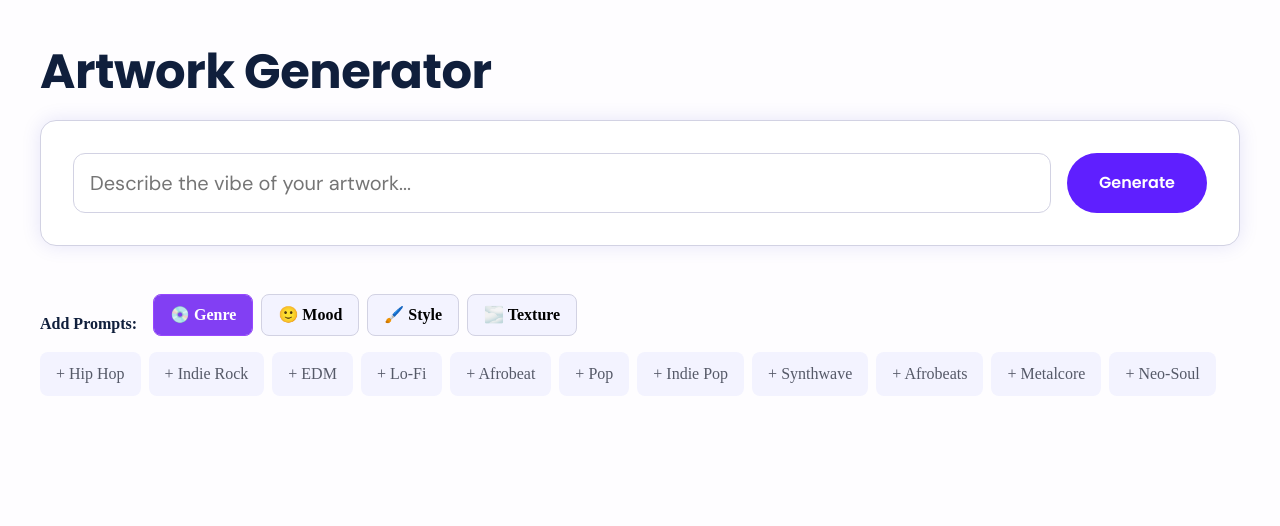
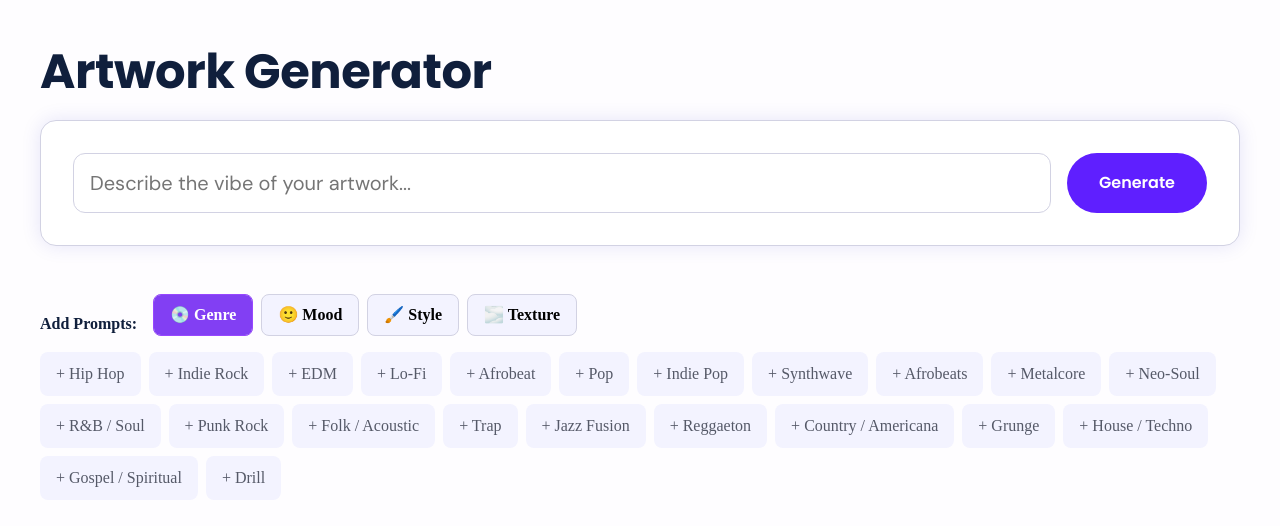
Before and after one commit to dittomusic-JK/ditto-artgen-starter, a Next.js app: page / in a window 1280 px wide. Shown: the top 526 px of the page. Built offline with nearby package versions, Linux system fonts and the light colour scheme.

Commit message:
Update index.js

```diff
--- a/pages/index.js
+++ b/pages/index.js
@@ -16,10 +16,35 @@ const FONTS = [
 
 const TABS = ['genre', 'mood', 'style', 'texture'];
 const PROMPTS = {
-  genre: ['Hip Hop','Indie Rock','EDM','Lo-Fi','Afrobeat','Pop','Indie Pop','Synthwave','Afrobeats','Metalcore','Neo-Soul'],
-  mood: ['Dreamy','Dark & Moody','Energetic','Nostalgic','Uplifting','Aggressive','Mellow','Epic / Cinematic'],
-  style: ['Photographic','Illustration','Collage','Vaporwave','Minimal','Oil Paint','3D Render','Graffiti'],
-  texture: ['Grainy Film','Clean Digital','Distressed','Neon Glow','Pastel','High Contrast B&W']
+  genre: [
+    'Hip Hop','Indie Rock','EDM','Lo-Fi','Afrobeat','Pop','Indie Pop','Synthwave',
+    'Afrobeats','Metalcore','Neo-Soul',
+    // new
+    'R&B / Soul','Punk Rock','Folk / Acoustic','Trap','Jazz Fusion','Reggaeton',
+    'Country / Americana','Grunge','House / Techno','Gospel / Spiritual','Drill'
+  ],
+  mood: [
+    'Dreamy','Dark & Moody','Energetic','Nostalgic','Uplifting','Aggressive',
+    'Mellow','Epic / Cinematic',
+    // new
+    'Melancholic','Euphoric','Raw / Unpolished','Hopeful','Haunting',
+    'Introspective','Rebellious','Playful','Futuristic','Romantic','Chill / Relaxed'
+  ],
+  style: [
+    'Photographic','Illustration','Collage','Vaporwave','Minimal','Oil Paint',
+    '3D Render','Graffiti',
+    // new
+    'Surrealism','Abstract Shapes','Anime / Manga Inspired','Retro Comic Book',
+    'Psychedelic','Ink Sketch / Line Art','Watercolor','Stencil / Street Art',
+    'Cyberpunk','Retro Futurism','Mixed Media'
+  ],
+  texture: [
+    'Grainy Film','Clean Digital','Distressed','Neon Glow','Pastel','High Contrast B&W',
+    // new
+    'VHS Static','Paper Collage / Cutout','Torn Paper','Spray Paint / Airbrush',
+    'Metallic / Chrome','Velvet / Fabric Grain','Photocopy / Zine Print',
+    'Motion Blur','Pixelated / 8-bit','Holographic / Iridescent','Smoke / Mist Overlay'
+  ]
 };
 
 const COLOR_PRESETS = [
```
